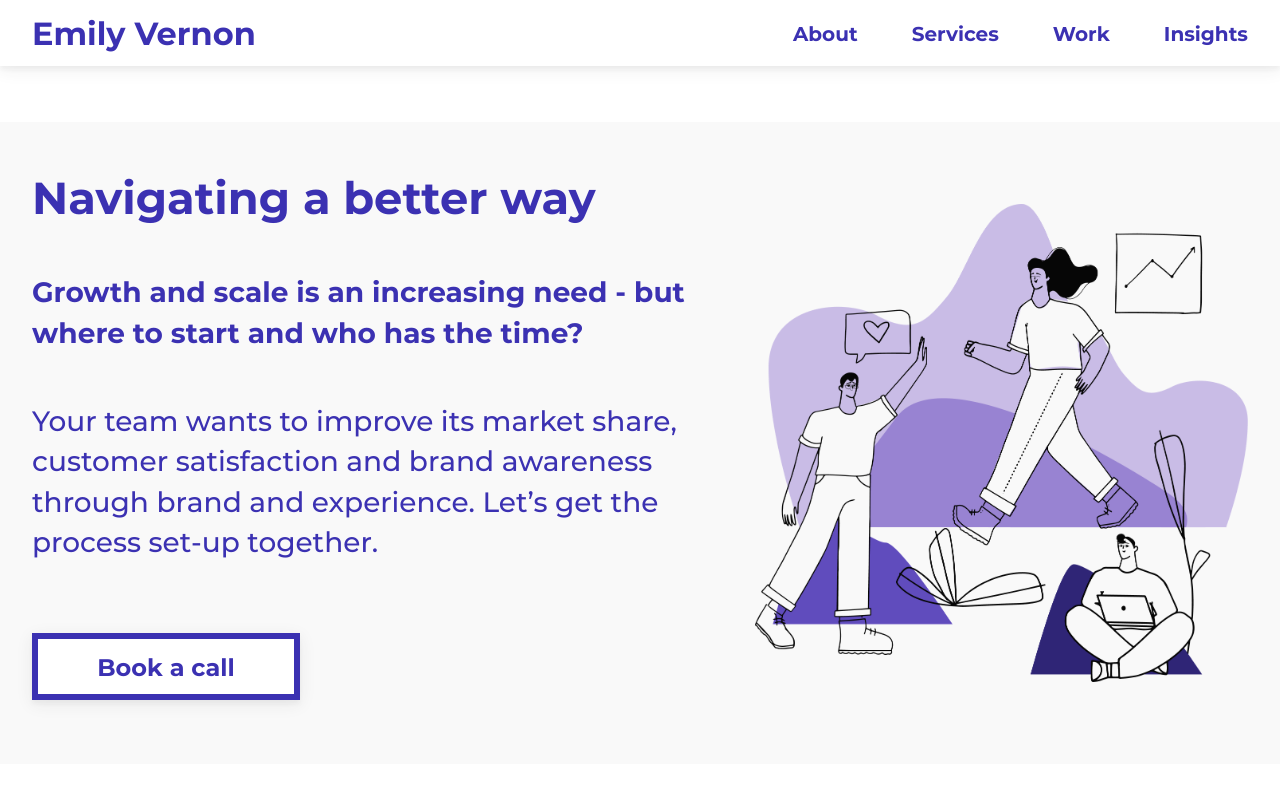
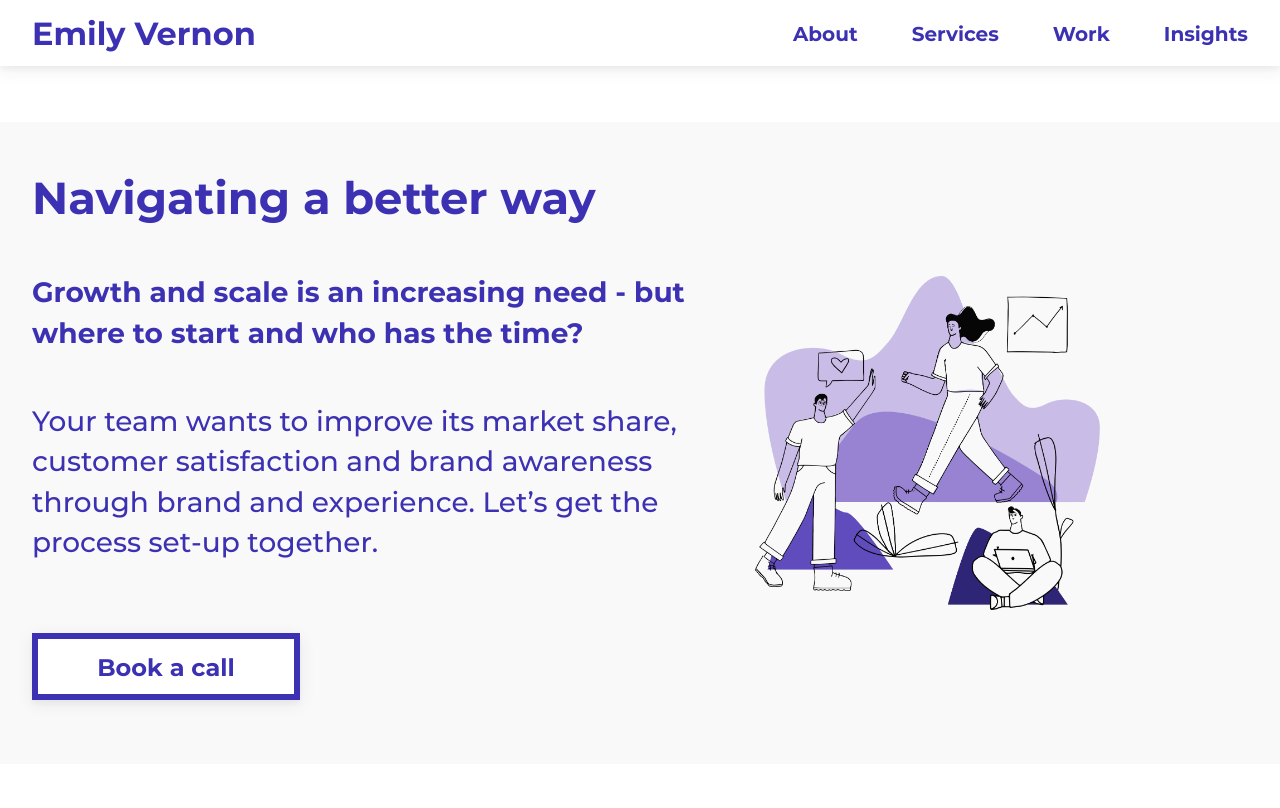
Before and after one commit to emilygv/emilyvernon.com, a Jekyll site: the page built from index.md, in a window 1280 px wide and 1400 px high, scrolled down 344 px. Shown: the top 808 px of the window. Built offline with Jekyll 4.4.1, drawn with Linux system fonts in a browser that asks for light colours; grey boxes are pictures that could not be loaded.

Commit message:
img fix in flex row

```diff
--- a/_sass/base/_default.scss
+++ b/_sass/base/_default.scss
@@ -182,3 +182,12 @@ img {
 mark, .mark {
   color: #fff;
 }
+
+
+.row {
+  align-items: center;
+}
+
+.row img {
+  width: 70%
+}
```
